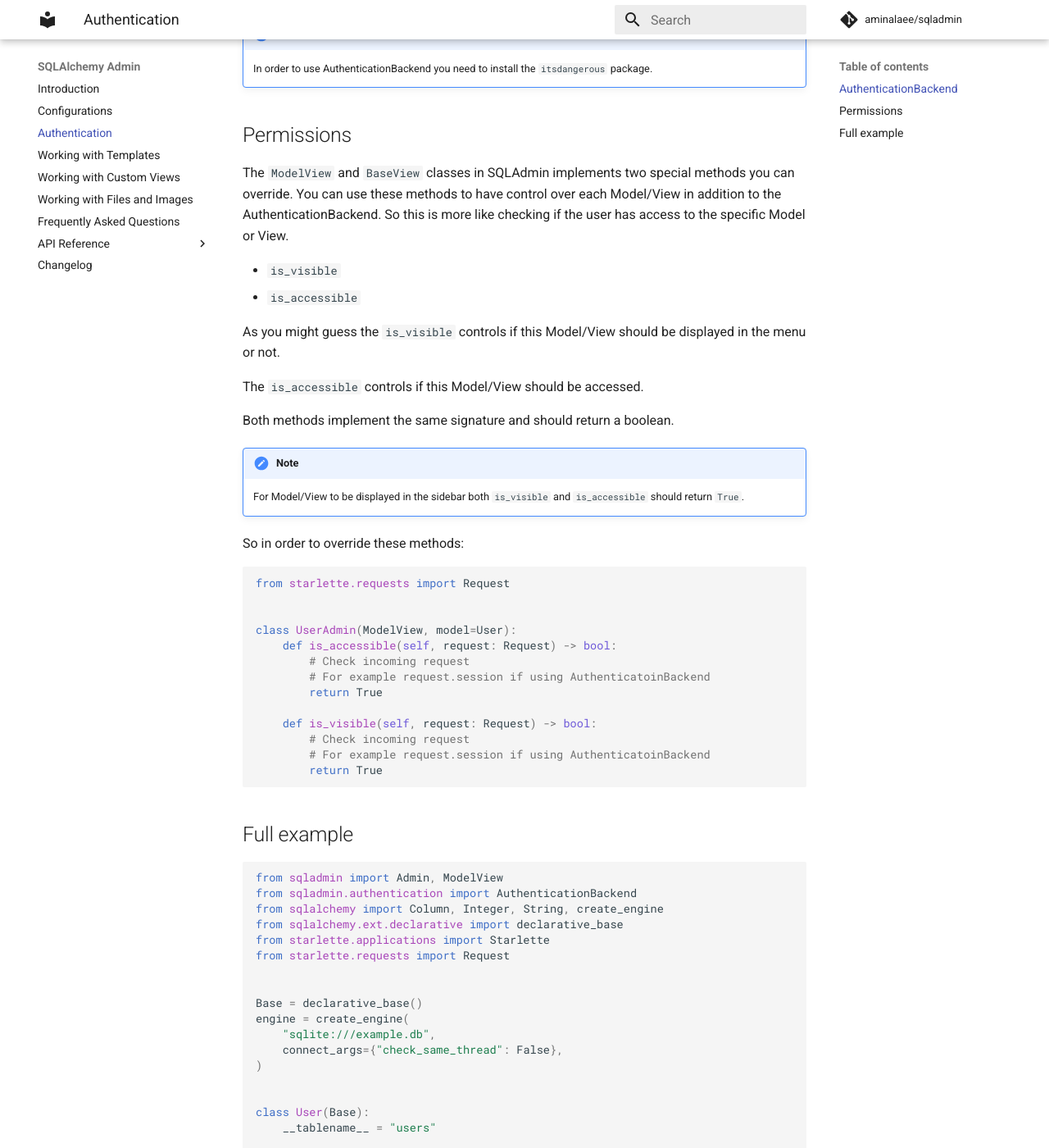
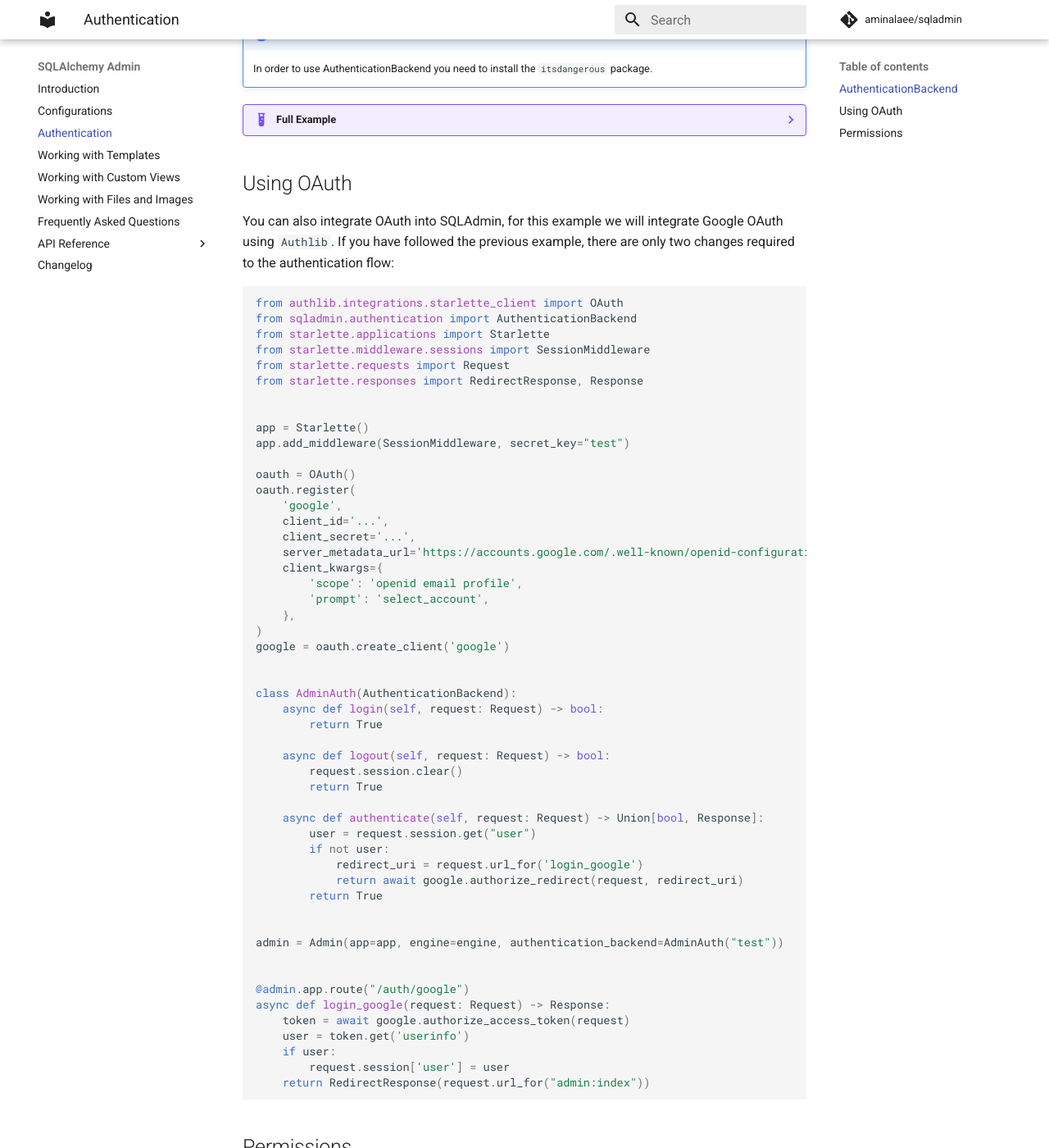
Before and after one commit to aminalaee/sqladmin, an MkDocs documentation site: the page built from docs/authentication.md, in a window 1280 px wide and 1400 px high, scrolled down 1204 px. Shown: the whole window at 82% size. Built offline with MkDocs 1.6.1 and Material for MkDocs 9.7.7, drawn with Linux system fonts in a browser that asks for light colours; comment, search, counter and statistics services are not loaded; some of the changed text lies outside the part shown.

Commit message:
Add OAuth authentication

````diff
--- a/docs/authentication.md
+++ b/docs/authentication.md
@@ -19,7 +19,7 @@
 from starlette.requests import Request
 
 
-class MyBackend(AuthenticationBackend):
+class AdminAuth(AuthenticationBackend):
     async def login(self, request: Request) -> bool:
         form = await request.form()
         username, password = form["username"], form["password"]
@@ -45,12 +45,128 @@
         return True
 
 
-authentication_backend = MyBackend(secret_key="...")
+authentication_backend = AdminAuth(secret_key="...")
 admin = Admin(app=..., authentication_backend=authentication_backend، ...)
 ```
 
 !!! note
     In order to use AuthenticationBackend you need to install the `itsdangerous` package.
+
+??? example "Full Example"
+
+    ```python
+    from sqladmin import Admin, ModelView
+    from sqladmin.authentication import AuthenticationBackend
+    from sqlalchemy import Column, Integer, String, create_engine
+    from sqlalchemy.ext.declarative import declarative_base
+    from starlette.applications import Starlette
+    from starlette.requests import Request
+
+
+    Base = declarative_base()
+    engine = create_engine(
+        "sqlite:///example.db",
+        connect_args={"check_same_thread": False},
+    )
+
+
+    class User(Base):
+        __tablename__ = "users"
+
+        id = Column(Integer, primary_key=True)
+        name = Column(String)
+
+
+    Base.metadata.create_all(engine)
+
+
+    class AdminAuth(AuthenticationBackend):
+        async def login(self, request: Request) -> bool:
+            request.session.update({"token": "..."})
+            return True
+
+        async def logout(self, request: Request) -> bool:
+            request.session.clear()
+            return True
+
+        async def authenticate(self, request: Request) -> bool:
+            return "token" in request.session
+
+
+    app = Starlette()
+    authentication_backend = AdminAuth(secret_key="...")
+    admin = Admin(app=app, engine=engine, authentication_backend=authentication_backend)
+
+
+    class UserAdmin(ModelView, model=User):
+        def is_visible(self, request: Request) -> bool:
+            return True
+
+        def is_accessible(self, request: Request) -> bool:
+            return True
+
+
+    admin.add_view(UserAdmin)
+    ```
+
+## Using OAuth
+
+You can also integrate OAuth into SQLAdmin, for this example we will integrate Google OAuth using `Authlib`.
+If you have followed the previous example, there are only two changes required to the authentication flow:
+
+```python
+from authlib.integrations.starlette_client import OAuth
+from sqladmin.authentication import AuthenticationBackend
+from starlette.applications import Starlette
+from starlette.middleware.sessions import SessionMiddleware
+from starlette.requests import Request
+from starlette.responses import RedirectResponse, Response
+
+
+app = Starlette()
+app.add_middleware(SessionMiddleware, secret_key="test")
+
+oauth = OAuth()
+oauth.register(
+    'google',
+    client_id='...',
+    client_secret='...',
+    server_metadata_url='https://accounts.google.com/.well-known/openid-configuration',
+    client_kwargs={
+        'scope': 'openid email profile',
+        'prompt': 'select_account',
+    },
+)
+google = oauth.create_client('google')
+
+
+class AdminAuth(AuthenticationBackend):
+    async def login(self, request: Request) -> bool:
+        return True
+
+    async def logout(self, request: Request) -> bool:
+        request.session.clear()
+        return True
+
+    async def authenticate(self, request: Request) -> Union[bool, Response]:
+        user = request.session.get("user")
+        if not user:
+            redirect_uri = request.url_for('login_google')
+            return await google.authorize_redirect(request, redirect_uri)
+        return True
+
+
+admin = Admin(app=app, engine=engine, authentication_backend=AdminAuth("test"))
+
+
+@admin.app.route("/auth/google")
+async def login_google(request: Request) -> Response:
+    token = await google.authorize_access_token(request)
+    user = token.get('userinfo')
+    if user:
+        request.session['user'] = user
+    return RedirectResponse(request.url_for("admin:index"))
+```
 
 ## Permissions
 
@@ -89,60 +205,3 @@
         # For example request.session if using AuthenticatoinBackend
         return True
 ```
-
-## Full example
-
-```python
-from sqladmin import Admin, ModelView
-from sqladmin.authentication import AuthenticationBackend
-from sqlalchemy import Column, Integer, String, create_engine
-from sqlalchemy.ext.declarative import declarative_base
-from starlette.applications import Starlette
-from starlette.requests import Request
-
-
-Base = declarative_base()
-engine = create_engine(
-    "sqlite:///example.db",
-    connect_args={"check_same_thread": False},
-)
-
-
-class User(Base):
-    __tablename__ = "users"
-
-    id = Column(Integer, primary_key=True)
-    name = Column(String)
-
-
-Base.metadata.create_all(engine)
-
-
-class MyBackend(AuthenticationBackend):
-    async def login(self, request: Request) -> bool:
-        request.session.update({"token": "..."})
-        return True
-
-    async def logout(self, request: Request) -> bool:
-        request.session.clear()
-        return True
-
-    async def authenticate(self, request: Request) -> bool:
-        return "token" in request.session
-
-
-app = Starlette()
-authentication_backend = MyBackend(secret_key="...")
-admin = Admin(app=app, engine=engine, authentication_backend=authentication_backend)
-
-
-class UserAdmin(ModelView, model=User):
-    def is_visible(self, request: Request) -> bool:
-        return True
-
-    def is_accessible(self, request: Request) -> bool:
-        return True
-
-
-admin.add_view(UserAdmin)
-```
````
Also changed, not shown: 1 other file.
